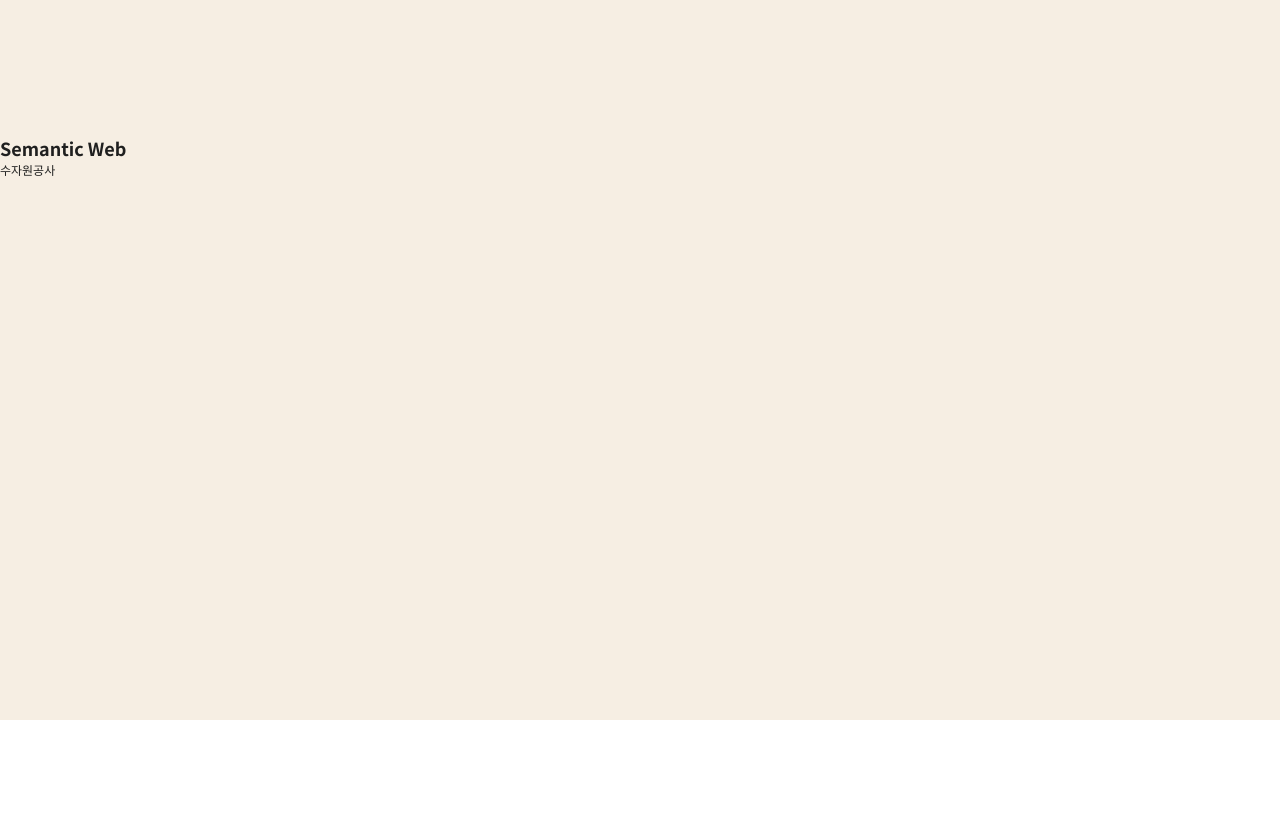
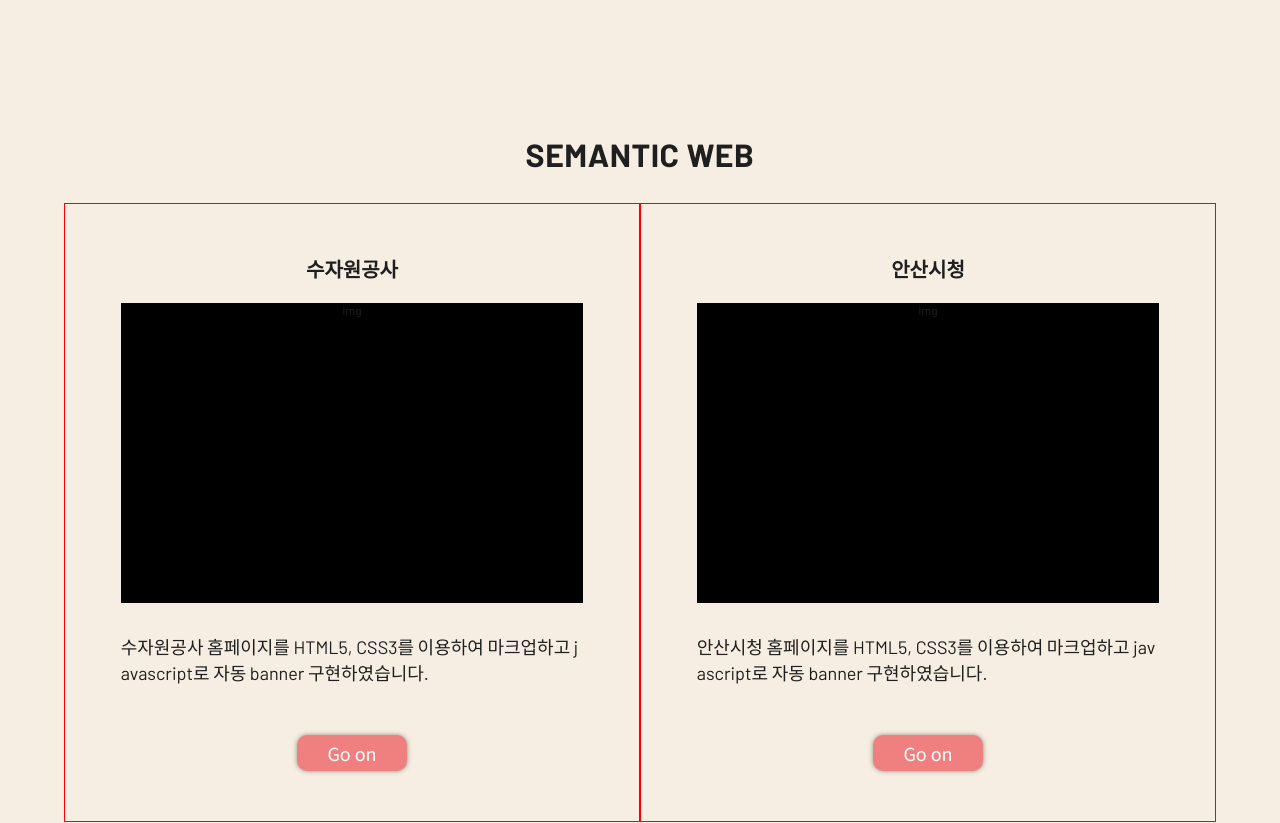
Before and after one commit to seheeeeee/portfolio_pb, a Vue app: page /publishing in a window 1280 px wide. Shown: the part 580-1403 px from the top of the page. Before the commit the page ends 1300 px from the top, so only its background shows below. Built offline with nearby package versions, Linux system fonts and the light colour scheme.

Commit message:
semantic web link to github pages

```diff
--- a/src/router/index.js
+++ b/src/router/index.js
@@ -53,5 +53,13 @@
       path: '/scheduler',
       beforeEnter() {location.href = 'https://seheeeeee.github.io/scheduler/'}
     },
+    {
+      path: '/site-ansan',
+      beforeEnter() {location.href = 'https://seheeeeee.github.io/site-ansancity/'}
+    },
+    {
+      path: '/site-kwater',
+      beforeEnter() {location.href = 'https://seheeeeee.github.io/site-kwater/'}
+    },
   ]
 });
--- a/src/views/subViews/publishingView.vue
+++ b/src/views/subViews/publishingView.vue
@@ -1,12 +1,25 @@
 <template>
   <div class="pubWrap">
     <h1 class="title">Web Publishing</h1>
-    <div>
+    <section>
       <h2>Semantic Web</h2>
       <ul>
-        <li v-for="item in items" :key="item.pages.name">{{item.pages[0].name}}</li>
+        <li v-for="page in pages" :key="page.name">
+          <span class="itemTit">{{page.name}}</span>
+          <div class="content">
+            <div class="imgBox">
+              <p>img</p>
+            </div>
+            <div class="detailBox">
+              {{page.content}}
+            </div>
+            <router-link :to="{path : page.link}" target="_blank">
+              <button class="goBtn">Go on</button>
+            </router-link>
+          </div>
+        </li>
       </ul>
-    </div>
+    </section>
   </div>
 </template>
 
@@ -14,20 +27,17 @@
 export default {
   data(){
     return {
-      items : [
+      pages: [
         {
-          subject : '관공서',
-          pages : [
-            {
-              name : '수자원공사',
-              src : '/수자원공사/index.html'
-            },
-            {
-              name : '안산시청',
-              src : '/안산시청/index.html'
-            }
-          ],
-        }
+          name : '수자원공사',
+          link : '/site-kwater',
+          content: '수자원공사 홈페이지를 HTML5, CSS3를 이용하여 마크업하고 javascript로 자동 banner 구현하였습니다.'
+        },
+        {
+          name : '안산시청',
+          link : '/site-ansan',
+          content: '안산시청 홈페이지를 HTML5, CSS3를 이용하여 마크업하고 javascript로 자동 banner 구현하였습니다.'
+        },
       ],
     }
   },
@@ -37,7 +47,77 @@
 <style scoped>
 .pubWrap{
   width: 100%;
-  height: 100vh;
+  height: 100%;
   padding: 300px 0 200px;
 }
+
+.pubWrap section{
+  margin: 0 5%;
+  font-family: 'Barlow', sans-serif;
+  width: 90%;
+  height: 100%;
+  text-align: center;
+  padding-bottom: 300px;
+  border-bottom: 1px solid green;
+}
+.pubWrap section h2{
+  color: #1f1f1f;
+  font-weight: 700;
+  font-size: 2rem;
+  line-height: 1.2;
+  margin-bottom: 30px;
+  letter-spacing: 0.5px;
+  text-transform: uppercase;
+}
+.pubWrap section ul{
+  width: 100%;
+  height: 100%;
+  display: flex;
+  justify-content: space-around;
+}
+.pubWrap section ul li{
+  flex: 1;
+  border: 1px solid red;
+  padding: 50px 30px;
+}
+.itemTit{
+  display: block;
+  font-size: 20px;
+  color: #1f1f1f;
+  font-weight: 900;
+  margin-bottom: 20px;
+}
+.pubWrap section .content{
+  text-align: center;
+}
+.pubWrap section .content .imgBox{
+  width: 90%;
+  margin-left: 5%;
+  margin-bottom: 30px;
+  height: 300px;
+  background-color: #000;
+}
+.pubWrap section .content .detailBox{
+  width: 90%;
+  margin-left: 5%;
+  text-align: left;
+  font-size: 18px;
+  margin-bottom: 50px;
+}
+.goBtn{
+  padding: 5px 30px;
+  font-size: 18px;
+  background-color: lightcoral;
+  color: #fff;
+  cursor: pointer;
+  border-radius: 10px;
+  box-shadow: 0px 0px 5px rgba(0,0,0,0.4);
+  transition: all .3s;
+}
+.goBtn:hover,
+.goBtn:focus{
+  color: lightcoral;
+  background-color: transparent;
+  box-shadow: none;
+}
 </style>
```
